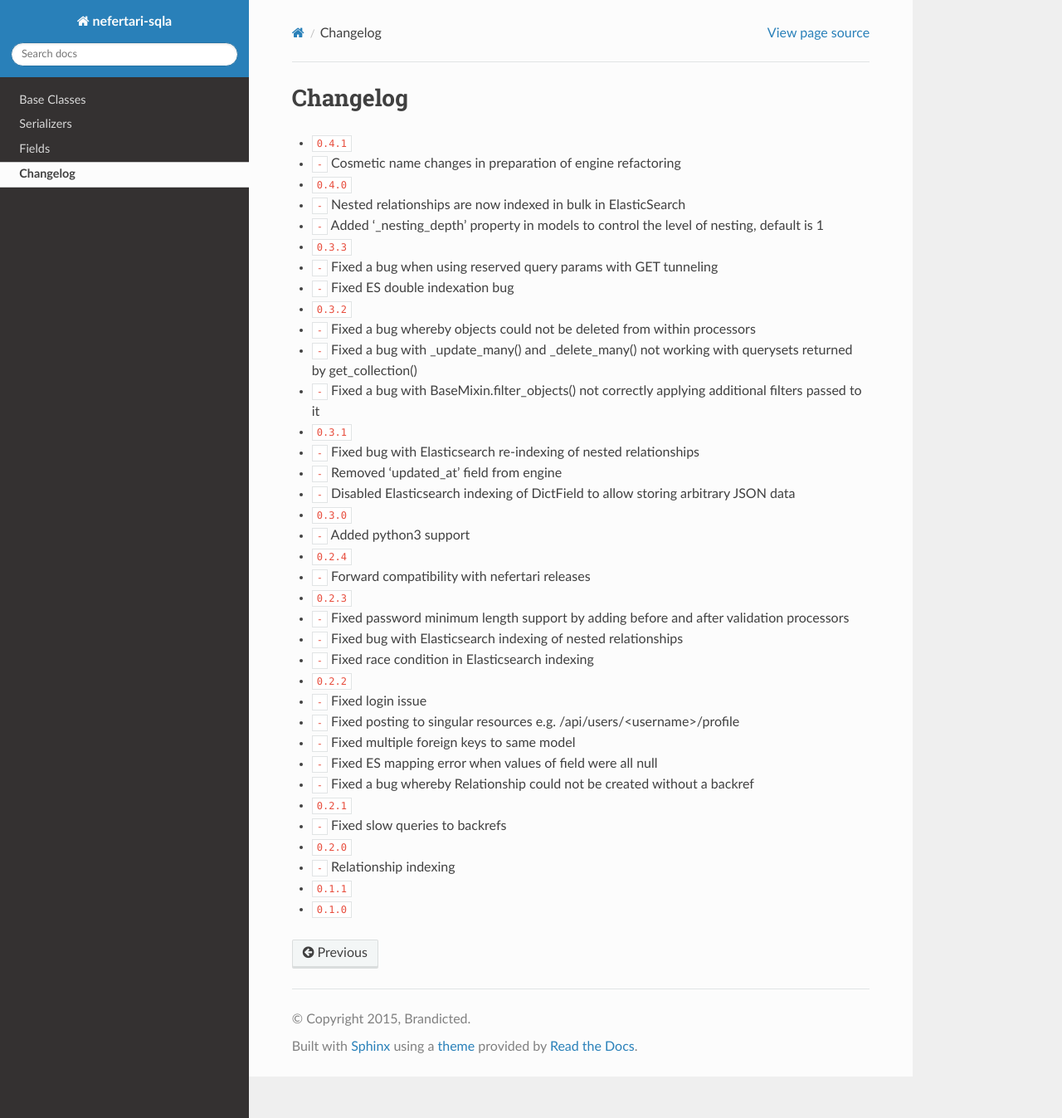
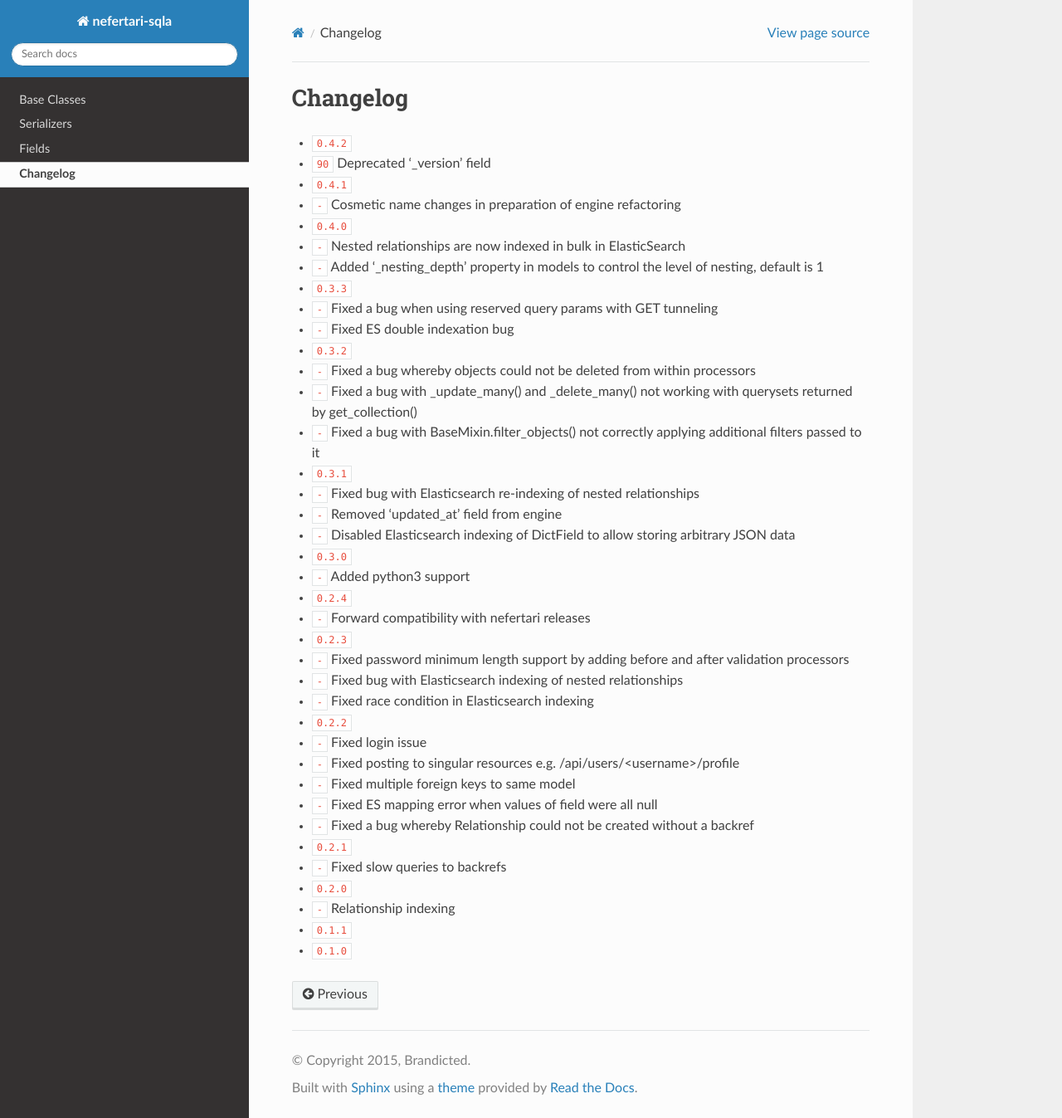
Before and after one commit to ramses-tech/nefertari-sqla, a Sphinx documentation site: the page built from docs/source/changelog.rst, in a window 1280 px wide and 1347 px high. Shown: the whole window at 83% size. Built offline with Sphinx 7.4.7 and the Read the Docs theme 2.0.0, drawn with Linux system fonts in a browser that asks for light colours; cross-references to code outside the pages are shown as plain code.

Commit message:
changelog

```diff
--- a/docs/source/changelog.rst
+++ b/docs/source/changelog.rst
@@ -1,5 +1,8 @@
 Changelog
 =========
+
+* :release:`0.4.2 <????-??-??>`
+* :bug:`90` Deprecated '_version' field
 
 * :release:`0.4.1 <2015-11-18>`
 * :bug:`-` Cosmetic name changes in preparation of engine refactoring
```
